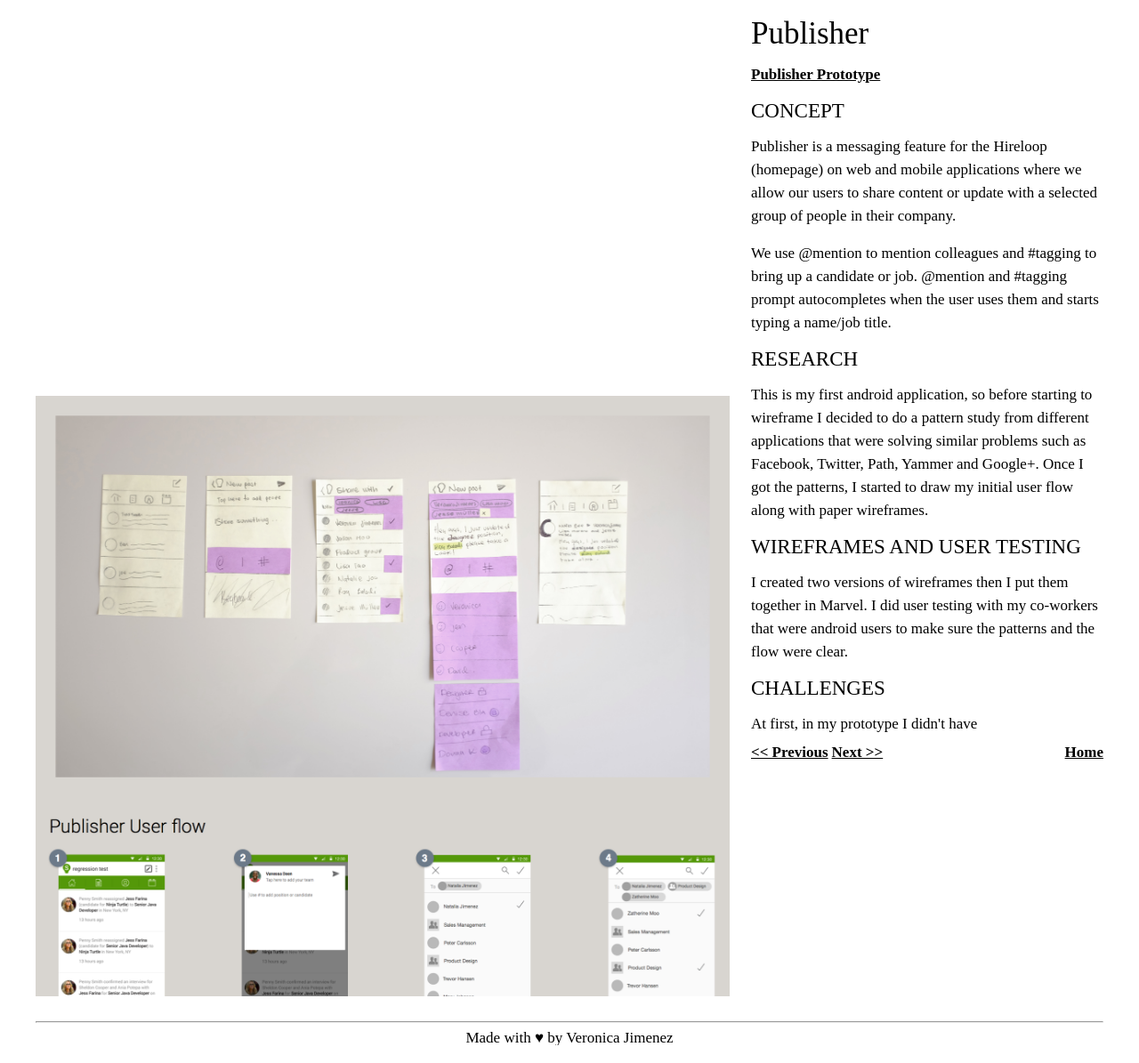
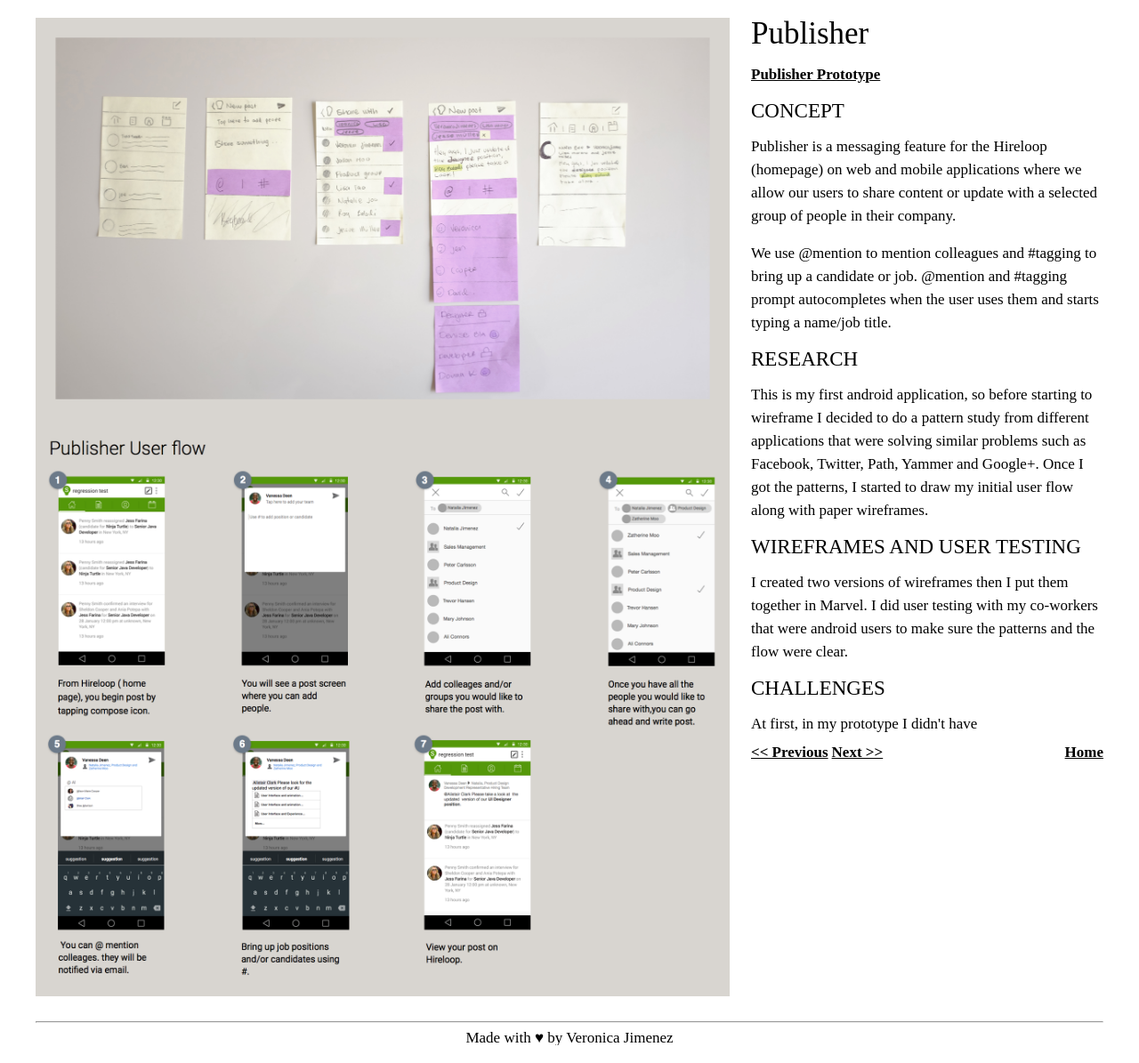
Before and after one commit to vnikajimenez/vnikajimenez.github.com, a Jekyll site: the page built from publisher.html, in a window 1280 px wide. Shown: the whole page at 89% size. Built offline with Jekyll 4.4.1, drawn with Linux system fonts in a browser that asks for light colours; nearby versions of some CDN libraries.

Commit message:
fix issue with scrolling

```diff
--- a/_layouts/page.html
+++ b/_layouts/page.html
@@ -3,10 +3,10 @@ layout: default
 ---
 <div class="wrapper">
   <div class="portfolio-content">
-    <div class="left-column {{ page.color_class }}" id="left-column" data--75-bottom="transform:translateY(0px)" data--500-bottom="transform:translateY(425px);">
+    <div class="left-column {{ page.color_class }}" id="left-column" {% if page.longer == "right" %}data--75-bottom="transform:translateY(0px)" data--500-bottom="transform:translateY(425px);"{% endif %}>
       {{ content }}
     </div>
-    <div class="right-column" id="right-column" data--75-bottom="transform:translateY(0px)" data--500-bottom="transform:translateY(425px);">
+    <div class="right-column" id="right-column" {% if page.longer == "left" %}data--75-bottom="transform:translateY(0px)" data--500-bottom="transform:translateY(425px);"{% endif %}>
       <h2>{{ page.title }}</h2>
       <br>
       <p><a href="{{ page.link }}" target="_blank">{{ page.link_title }}</a></p>
--- a/single.html
+++ b/single.html
@@ -4,6 +4,7 @@ title: Single
 color_class: single
 link: http://singlelist.herokuapp.com/
 link_title: Single Live
+longer: left
 text: <p>I wanted to solve the problem of having a simple disposable list.<p><br><p>I started by going through a bunch of other task list productivity apps. Then I sketched out a simple user flow, and some wireframes. I ended up jumping right from wireframe into HTML and CSS to do the final visual design.</p><br><p>I really tried to keep this product as minimal as possible, while still prompting the user through the actions.</p><br><p>The product is now live but still has some issues when text is too long. I also never quite got the interaction feeling right for checking off the items from your phone. I tested it with a couple of friends and found a couple of people tried copying lists off of recipe websites and trying to paste it right into the input box.</p><br><p>This would be another challenge we'd need to figure out to really make this product production ready.</p>
 ---
 <div class="portfolio-image">
```
Also changed, not shown: candidate-experience.html (+1 -0 lines), publisher.html (+1 -0 lines), images/candidate-expftux.png, 8 other files.
